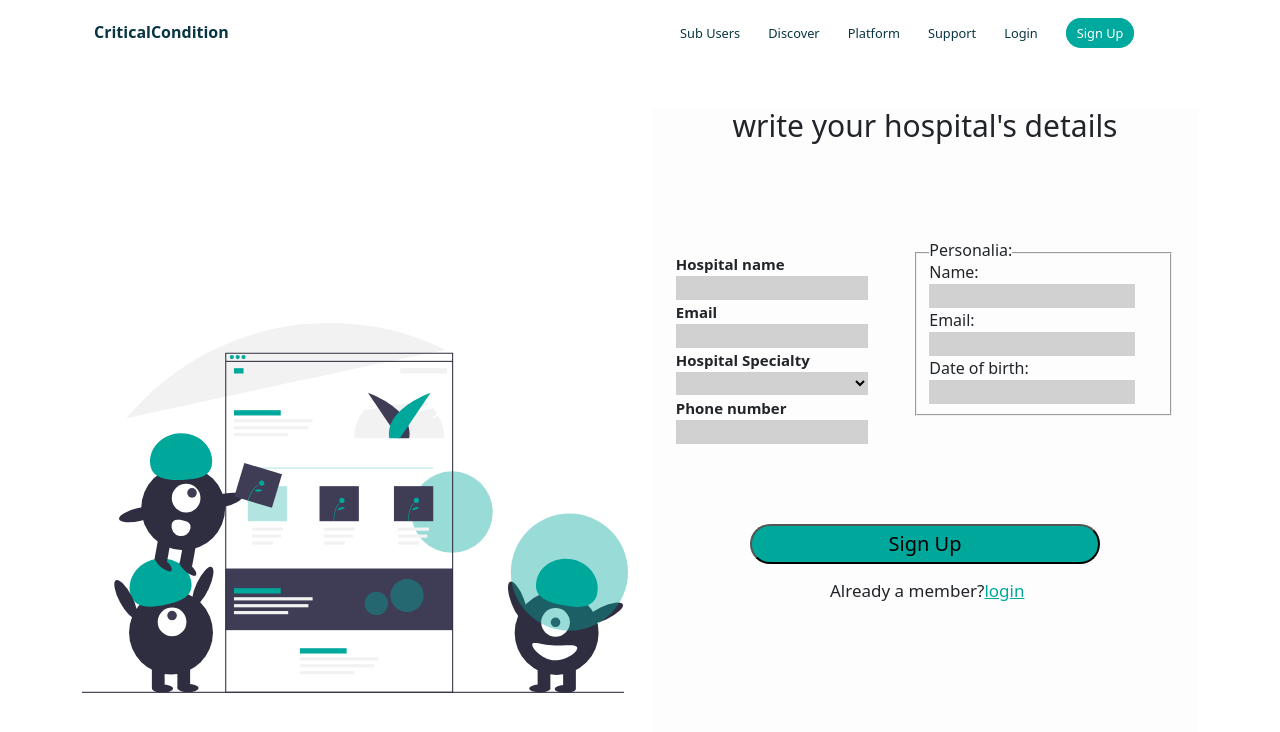
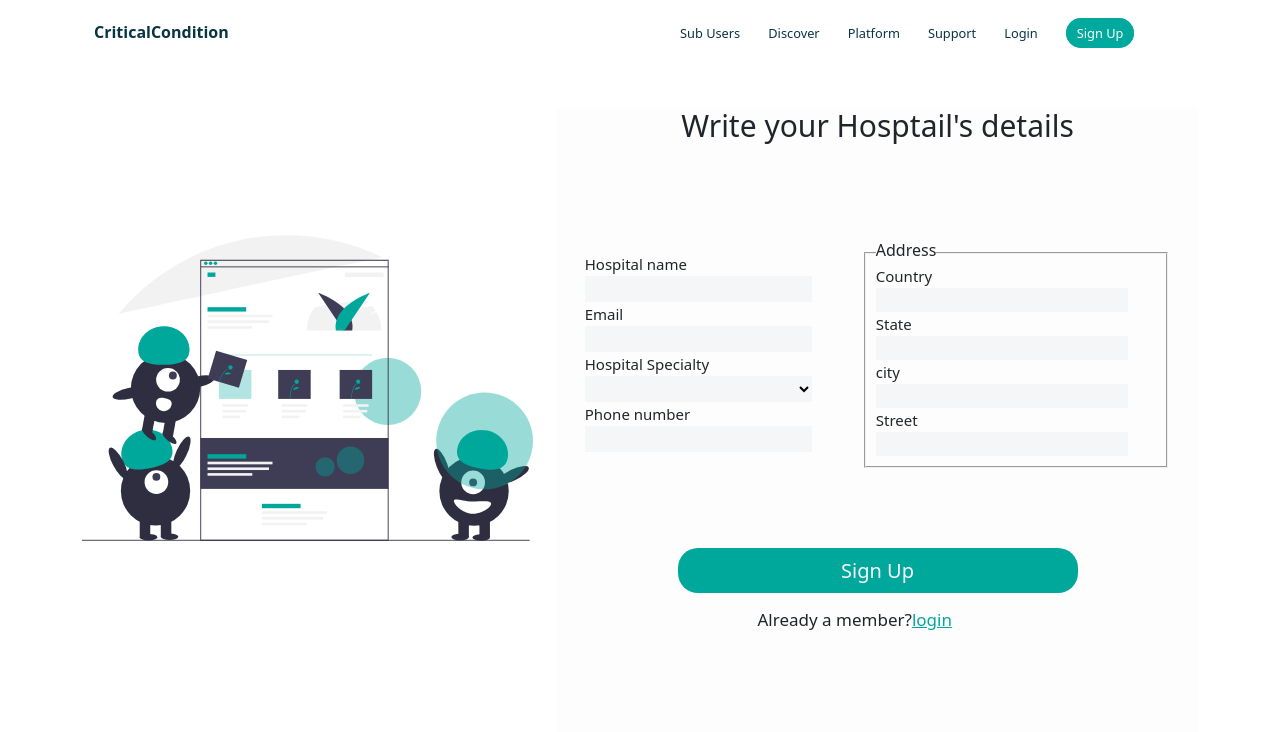
Before and after one commit to BadMemory00/CriticalConditionFrontend, a Vue app: page /#/signup in a window 1280 px wide. Shown: the top 732 px of the page. Built offline with nearby package versions, Linux system fonts and the light colour scheme.

Commit message:
signupv2

```diff
--- a/src/components/icons/IconSignupPhoto.vue
+++ b/src/components/icons/IconSignupPhoto.vue
@@ -1,5 +1,5 @@
 <template>
-    <svg width="" height="" data-name="Layer 1" version="1.1" viewBox="0 0 1027.5 696.05" xmlns="http://www.w3.org/2000/svg">
+    <svg width="" height="70%" data-name="Layer 1" version="1.1" viewBox="0 0 1027.5 696.05" xmlns="http://www.w3.org/2000/svg">
  <title>experience design</title>
  <circle cx="696.25" cy="355.7" r="76.752" fill="#00a89c" opacity=".4"/>
  <rect x="270" y="461.9" width="428" height="116" fill="#3f3d56"/>
--- a/src/components/signupform.vue
+++ b/src/components/signupform.vue
@@ -1,18 +1,18 @@
 <template>
  <div class="row no-gutters">
      <Navbar />
-        <div class="col-md-6  no-gutters">
+        <div class="col-md-5  no-gutters">
             <div class="leftside">
                 <SignupPhotoIcon />
             </div>
         </div>
-        <div class="col-md-6 no-gutters">
+    <div class="col-md-7 no-gutters">
         <div class="rightside">
             <div>
-                        <h2>write your hospital's details</h2>
+                <h2>Write your Hosptail's details</h2>
             </div>
         <div class="row">
-                        <div class="col-md-5"  >
+            <div class="col-md-5">
                     <label for="hospital_name">Hospital name </label><br>
                                     <input  type="text" name="hostital_name" id="hospital_name"   /><br>
                             <label for="email" >Email</label><br>
@@ -22,18 +22,21 @@
                                         <option value=""></option>
                                 </select><br>
                             <label for="phone number" >Phone number</label><br>
-                                <input  type="text" id="phone_number" name="phone_number"  >
+                                <input  type="text" id="phone_number" name="phone_number">
+            </div>
 
-                        </div>
             <div class="col-md-6">
-                            <form>
                     <fieldset class="fieldset">
-                                    <p class="legend">Personalia:</p>
-                                      Name: <input type="text"><br>
-                                      Email: <input type="text"><br>
-                                      Date of birth: <input type="text">
+                        <p class="legend">Address</p>
+                            <label for="country">Country</label><br>
+                                <input  type="text" name="country" id="country"   /><br>
+                            <label for="state" >State</label><br>
+                                <input  type="text" id="state" name="state"   /><br>
+                            <label for="city">city</label><br>
+                                <input  type="text" id="city" name="city"   /><br>
+                            <label for="street" >Street</label><br>
+                                <input  type="text" id="street" name="street"  >
                     </fieldset>
-                            </form>
             </div>
                     <!----footer ----->
             <div class="footer">
@@ -43,6 +46,7 @@
                 </div>
             </div>
                 <!---- end og the footer ----->
+
 </div>
     </div>
          </div>
@@ -107,21 +111,21 @@ h2{
 }
 label{
     font-size: 15px;
-    font-weight: bold;
+    font-weight: 200;
 }
 
 input{
     width: 90%;
     height: 12%;
-    background-color: #d1d1d1;
+    background-color: rgb(245, 246, 248);
     border: none;
 }
 
 .select{
 width: 90%;
 height: 12%;
-background-color: #d1d1d1;
-border: none
+background-color: rgb(245, 246, 248);
+border: none;
 }
 
 .footer{
@@ -129,12 +133,14 @@ border: none
     justify-content: center;
 }
 .button{
-    width: 350px ;
+    width: 400px ;
     border-radius : 20px;
-    height: 40px;
+    height: 45px;
     font-size: 20px;
     margin-top: 80px;
     background-color: #00a89c;
+    color: #F8F8FF;
+    border: none;
 }
 .l-login{
     margin-top: 17px;
@@ -160,5 +166,6 @@ border: none
     border-color: threedface;
     border-image: initial;
     position: relative;
+    padding: 10px;
 }
 </style>
```
Lines whose indentation alone changed are shown as unchanged.
